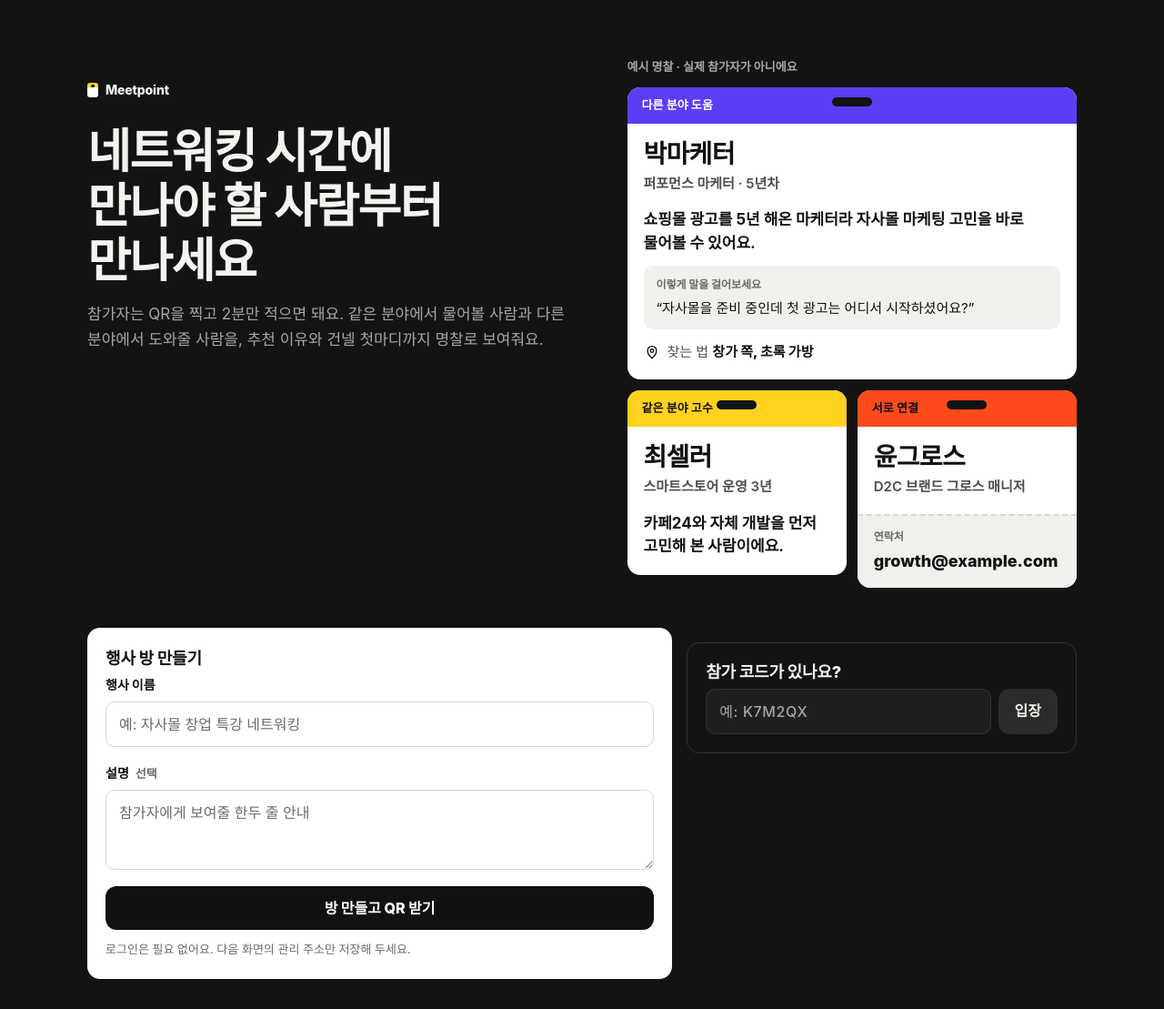
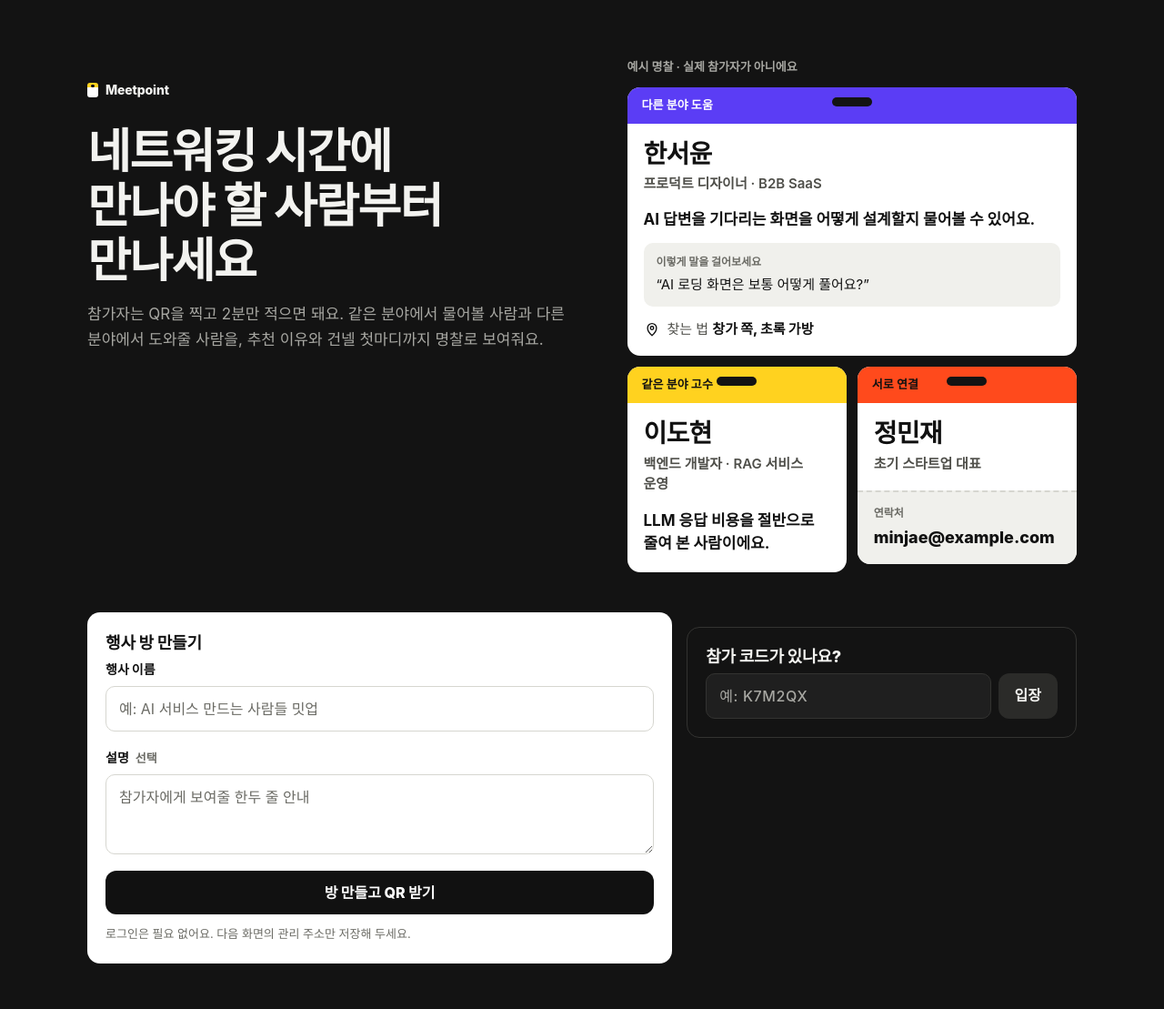
Before and after one commit to Sungblab/meetpoint, a FastAPI app: page / in a window 1280 px wide. Shown: the top 1109 px of the page at 91% size. Run offline with FastAPI, Linux system fonts and the light colour scheme; some web fonts are replaced.

Commit message:
Switch example copy to an AI service meetup
Home example badges (한서윤, 이도현, 정민재), the event-name placeholder
and the join form placeholders now describe an AI/IT meetup instead of
an e-commerce lecture, matching the events Meetpoint targets.

Co-Authored-By: Claude Opus 5.5 <noreply@anthropic.com>

```diff
--- a/app/templates/index.html
+++ b/app/templates/index.html
@@ -13,30 +13,30 @@
       <div class="badge">
         <div class="band band-complement"><span>다른 분야 도움</span></div>
         <div class="person-body">
-          <p class="person-name">박마케터</p>
-          <p class="person-headline">퍼포먼스 마케터 · 5년차</p>
-          <p class="reason">쇼핑몰 광고를 5년 해온 마케터라 자사몰 마케팅 고민을 바로 물어볼 수 있어요.</p>
-          <p class="opener"><span class="opener-label">이렇게 말을 걸어보세요</span><span class="opener-text">자사몰을 준비 중인데 첫 광고는 어디서 시작하셨어요?</span></p>
+          <p class="person-name">한서윤</p>
+          <p class="person-headline">프로덕트 디자이너 · B2B SaaS</p>
+          <p class="reason">AI 답변을 기다리는 화면을 어떻게 설계할지 물어볼 수 있어요.</p>
+          <p class="opener"><span class="opener-label">이렇게 말을 걸어보세요</span><span class="opener-text">AI 로딩 화면은 보통 어떻게 풀어요?</span></p>
           <p class="find-me"><svg class="icon"><use href="#i-pin"/></svg><span>찾는 법 <strong>창가 쪽, 초록 가방</strong></span></p>
         </div>
       </div>
       <div class="badge">
         <div class="band band-common"><span>같은 분야 고수</span></div>
         <div class="person-body">
-          <p class="person-name">최셀러</p>
-          <p class="person-headline">스마트스토어 운영 3년</p>
-          <p class="reason">카페24와 자체 개발을 먼저 고민해 본 사람이에요.</p>
+          <p class="person-name">이도현</p>
+          <p class="person-headline">백엔드 개발자 · RAG 서비스 운영</p>
+          <p class="reason">LLM 응답 비용을 절반으로 줄여 본 사람이에요.</p>
         </div>
       </div>
       <div class="badge">
         <div class="band band-matched"><span>서로 연결</span></div>
         <div class="person-body">
-          <p class="person-name">윤그로스</p>
-          <p class="person-headline">D2C 브랜드 그로스 매니저</p>
+          <p class="person-name">정민재</p>
+          <p class="person-headline">초기 스타트업 대표</p>
         </div>
         <div class="badge-back">
           <span class="badge-back-label">연락처</span>
-          <span class="badge-back-value">growth@example.com</span>
+          <span class="badge-back-value">minjae@example.com</span>
         </div>
       </div>
     </div>
@@ -49,7 +49,7 @@
       <form method="post" action="/rooms" class="form">
         <label class="field">
           <span class="label">행사 이름</span>
-          <input name="name" required maxlength="80" placeholder="예: 자사몰 창업 특강 네트워킹" value="{{ values.name or '' }}">
+          <input name="name" required maxlength="80" placeholder="예: AI 서비스 만드는 사람들 밋업" value="{{ values.name or '' }}">
         </label>
         <label class="field">
           <span class="label">설명 <span class="optional">선택</span></span>
```
Also changed, not shown: app/templates/join.html (+5 -5 lines), README.md.
